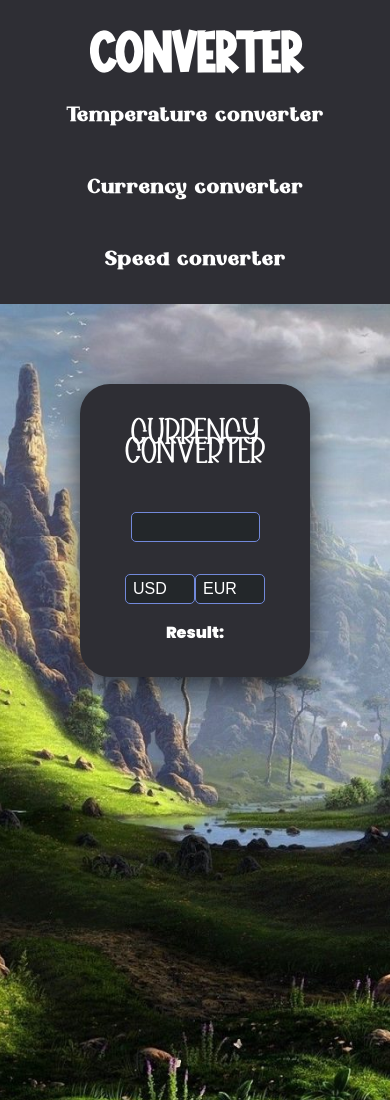
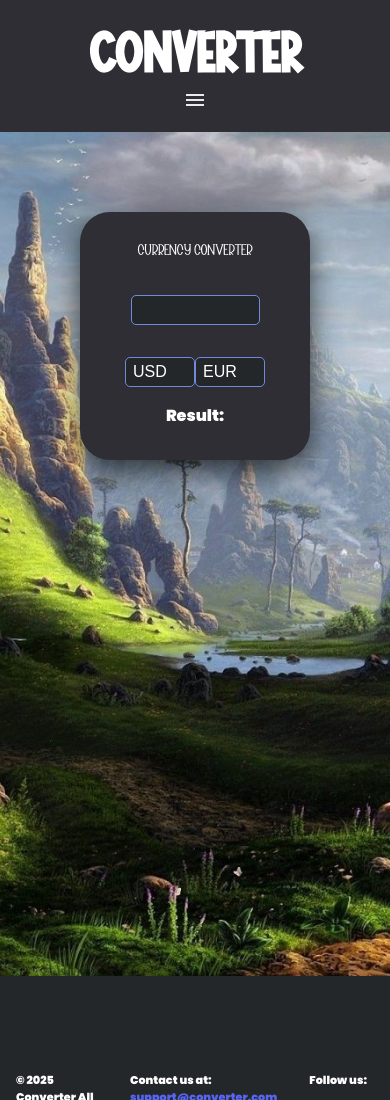
Before and after one commit to Maksym926/converter, a plain HTML site: page index.html in a window 390 px wide. Shown: the top 1100 px of the page. Drawn offline with nearby package versions, Linux system fonts and the light colour scheme; files whose address does not match are found by name.

Commit message:
Add burger button for navigation

```diff
--- a/index.html
+++ b/index.html
@@ -11,8 +11,14 @@
 </head>
 <body>
     <header>
-        <nav>
+        <nav class="navigation">
             <h1>Converter</h1>
+            <button class="burger_button">
+                <svg  xmlns="http://www.w3.org/2000/svg" height="24px" viewBox="0 -960 960 960"
+                    width="24px" fill="#e8eaed">
+                    <path d="M120-240v-80h720v80H120Zm0-200v-80h720v80H120Zm0-200v-80h720v80H120Z" />
+                </svg>
+            </button>
             <div class="tabs">
                 <button class="tab">Temperature converter</button>
                 <button class="tab">Currency converter</button>
--- a/script.js
+++ b/script.js
@@ -200,6 +200,8 @@ function runCurrencyConverter(data){
     const outputField_currency = document.querySelector(".outputField_currency");
     const country_flag1 = document.querySelector(".country-flag1");
     const country_flag2 = document.querySelector(".country-flag2");
+
+    // Check the currency and assign the corresponding flag to the image source
     if(currencyField1.value === "USD"){
         country_flag1.src = "img/um.svg"
     }
@@ -212,6 +214,7 @@ function runCurrencyConverter(data){
     if(currencyField1.value === "UAH"){
         country_flag1.src = "img/ua.svg"
     }
+
     if(currencyField2.value === "USD"){
         country_flag2.src = "img/um.svg"
     }
@@ -371,3 +374,13 @@ function runSpeedConverter(){
         outputField1_speed.innerHTML = inputField_speed.value * 3;
     }
 }
+
+// select burger button and tabs from the document
+let burger_button = document.querySelector('.burger_button');
+let tabs = document.querySelector('.tabs');
+
+
+burger_button.addEventListener('click', () => { // event runs after clicking on the button
+    tabs.classList.toggle('active'); // assign or refuse active class for tabs
+
+});
--- a/style.css
+++ b/style.css
@@ -19,7 +19,7 @@
 .active{
     display: block;
 }
-nav{
+.navigation{
     display: flex;
     justify-content: space-between;
     align-items: center;
@@ -27,7 +27,7 @@ nav{
     background-color: rgb(46,46,52);
 
 }
-nav h1{
+.navigation h1{
     color: white;
     font-family: logo-font, 'Helvetica  Neue',  Helvetica, Arial, sans-serif;
     font-size: 5rem;
@@ -339,6 +339,11 @@ nav h1{
     display: flex;
     justify-content: center;
 }
+.burger_button{
+    display: none;
+    background-color: transparent;
+    border: none;
+}
 @media screen and (max-width: 1002px){
     .currency_calc{
         flex-direction: column;
@@ -347,6 +352,8 @@ nav h1{
     }
 
 }
+
+
 @media screen and (max-width: 459px){
     .dropdown-menu img{
         display: none;
@@ -356,7 +363,10 @@ nav h1{
     }
 }
 @media only screen and (max-width: 1075px){
-    nav{
+    .heading{
+        font-size: 1.3rem;
+    }
+    .navigation{
         display: flex;
         flex-direction: column;
     }
@@ -371,6 +381,22 @@ nav h1{
 
         align-items: center;
     }
+    .burger_button{
+        display: block;
+        cursor: pointer;
+    }
+    .tabs{
+        display: none;
+    }
+    .active{
+        height: auto;
+        display: flex;
+        justify-content: space-between;
+        align-items: center;
+
+        flex-direction: column;
+    }
+
     .tab-content{
         margin: 100px;
     }
@@ -381,15 +407,11 @@ nav h1{
         font-size: 1rem;
     }
 }
-@media only screen and (max-width: 607px){
+@media only screen and (max-width: 680px){
     .heading{
-        font-size: 1.2rem;
+        font-size: 0.8rem;
     }
-    .tabs{
-        display: flex;
-        flex-direction: column;
-        align-items: center;
-    }
+
     .tab-content{
         margin: 80px;
     }
@@ -400,3 +422,8 @@ nav h1{
         font-size: 0.7rem;
     }
 }
+@media screen and (max-width: 415px){
+    .heading{
+        font-size: 0.5rem;
+    }
+}
```
